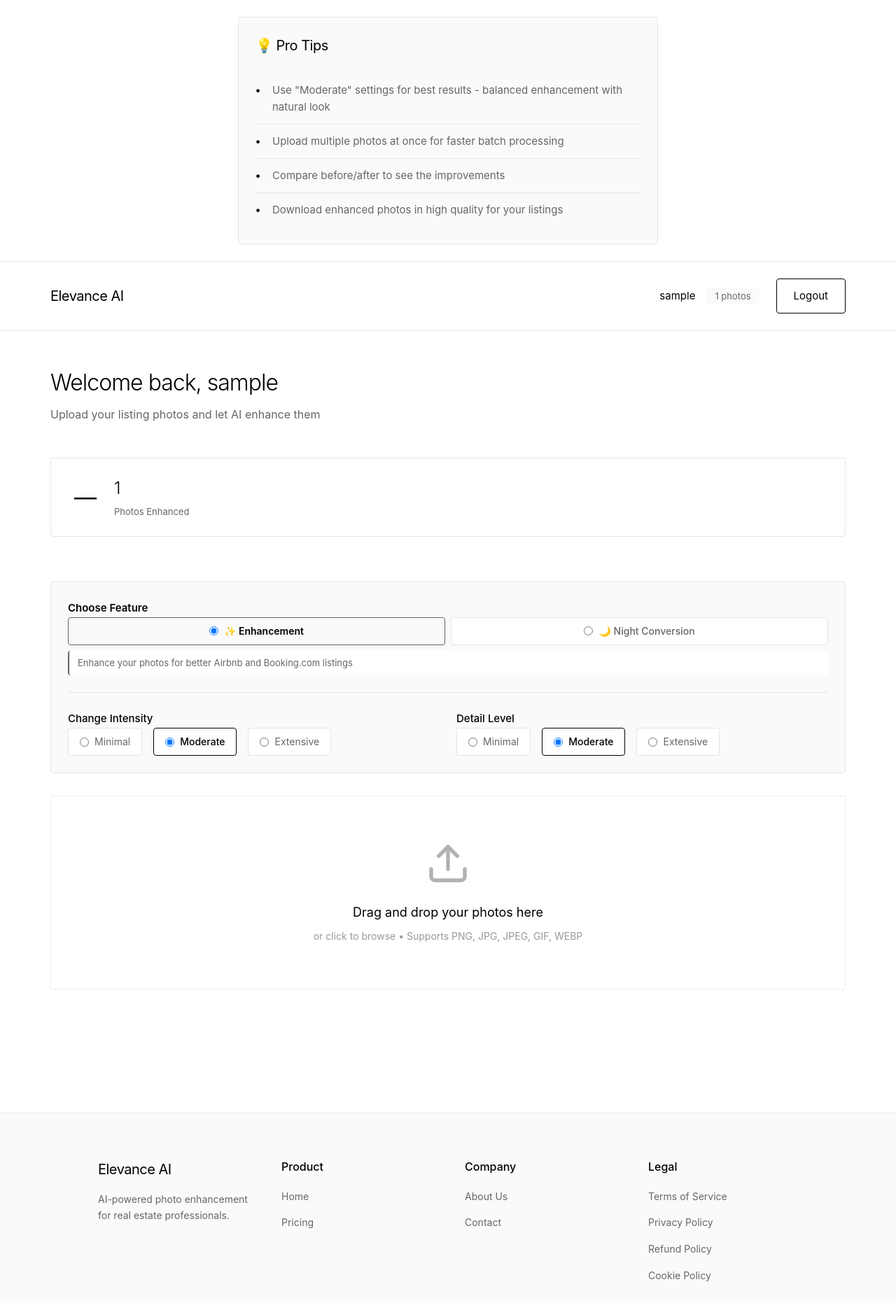
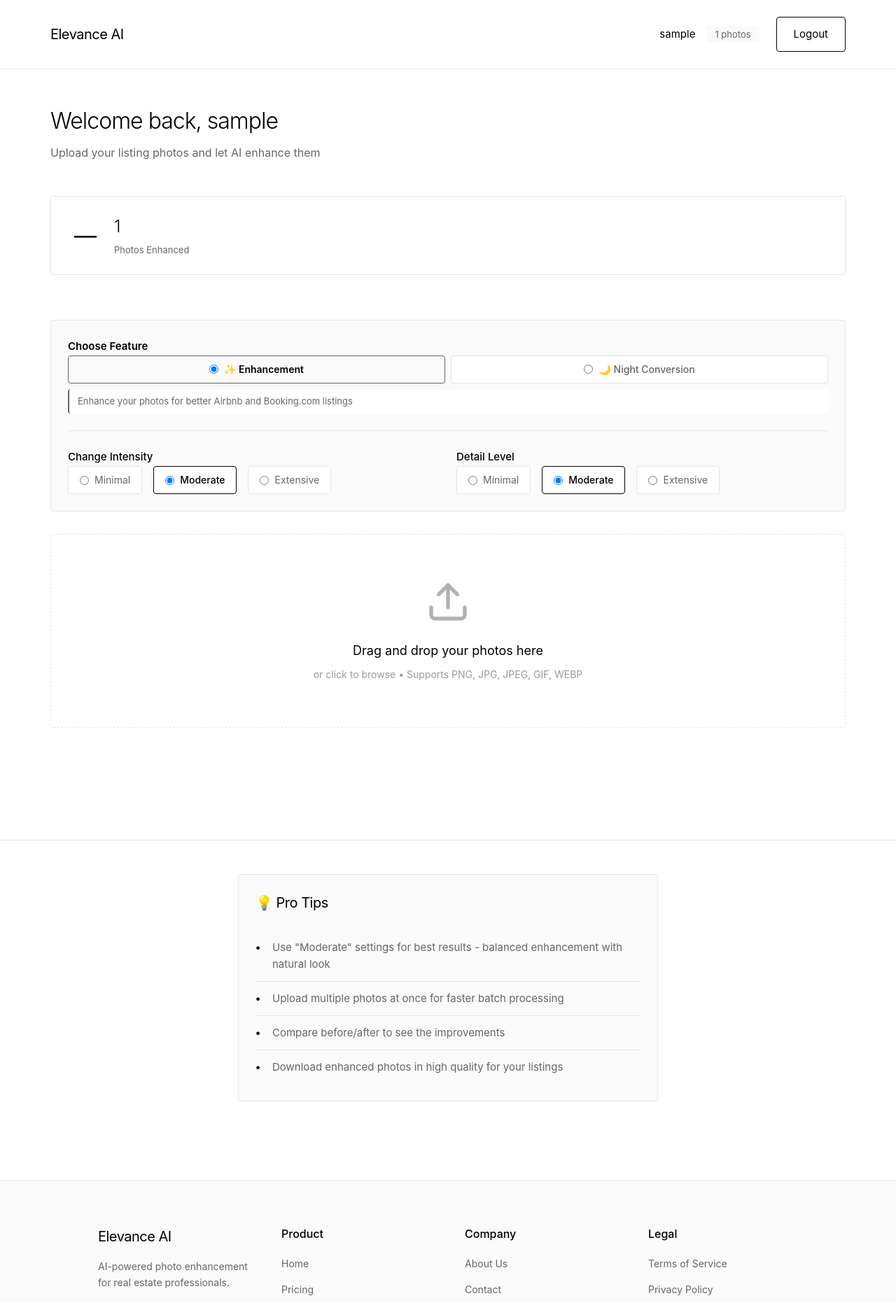
Before and after one commit to VahagnAdunts/airbnb-photo-enhancer, a Flask app: page /dashboard in a window 1280 px wide. Shown: the top 1862 px of the page at 70% size. Run offline with Flask 3, Linux system fonts and the light colour scheme; a user stored in the database is signed in; tables that the repository leaves empty hold one stand-in row (values such as "Sample post").

Commit message:
Move Pro Tips section to bottom after results/pagination, before footer

```diff
--- a/dashboard.html
+++ b/dashboard.html
@@ -24,20 +24,6 @@
     height="0" width="0" style="display:none;visibility:hidden"></iframe></noscript>
     <!-- End Google Tag Manager (noscript) -->
     {% endif %}
-    <div class="tips-section">
-        <div class="container">
-            <div class="tip-card">
-                <h3>💡 Pro Tips</h3>
-                <ul class="tips-list">
-                    <li>Use "Moderate" settings for best results - balanced enhancement with natural look</li>
-                    <li>Upload multiple photos at once for faster batch processing</li>
-                    <li>Compare before/after to see the improvements</li>
-                    <li>Download enhanced photos in high quality for your listings</li>
-                </ul>
-            </div>
-        </div>
-    </div>
-
     <nav class="navbar">
         <div class="nav-container">
             <div class="nav-brand">
@@ -177,6 +163,20 @@
         <div class="comparison-content" id="comparisonContent"></div>
     </div>
 
+    <div class="tips-section">
+        <div class="container">
+            <div class="tip-card">
+                <h3>💡 Pro Tips</h3>
+                <ul class="tips-list">
+                    <li>Use "Moderate" settings for best results - balanced enhancement with natural look</li>
+                    <li>Upload multiple photos at once for faster batch processing</li>
+                    <li>Compare before/after to see the improvements</li>
+                    <li>Download enhanced photos in high quality for your listings</li>
+                </ul>
+            </div>
+        </div>
+    </div>
+
     <footer class="home-footer">
         <div class="container-narrow">
             <div class="footer-content">
--- a/static/css/style.css
+++ b/static/css/style.css
@@ -1286,9 +1286,10 @@ body {
 }
 
 .tips-section {
-    padding: 1.5rem 0;
-    background: var(--bg-primary);
-    border-bottom: 1px solid var(--border);
+    padding: 3rem 0;
+    background: var(--bg-primary);
+    border-top: 1px solid var(--border);
+    margin-top: 3rem;
 }
 
 .tips-section .container {
```
